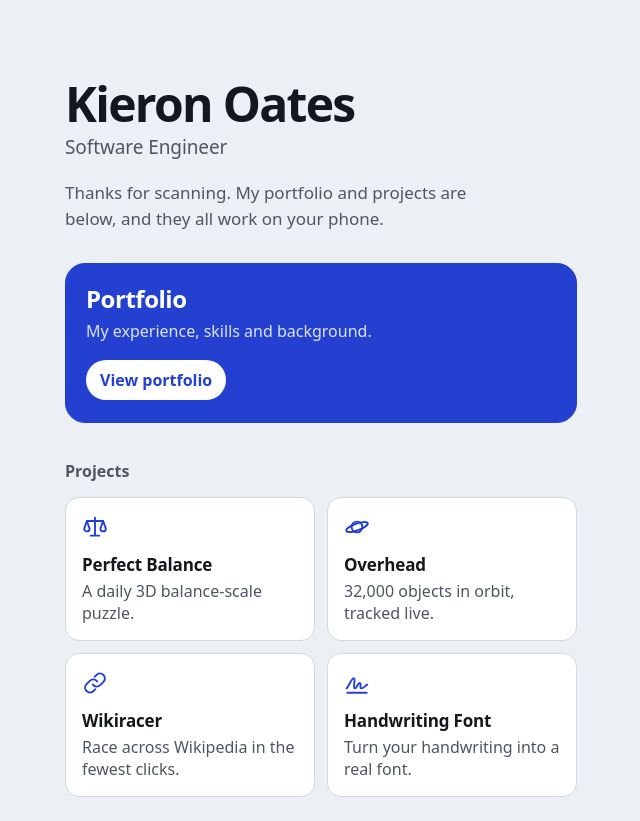
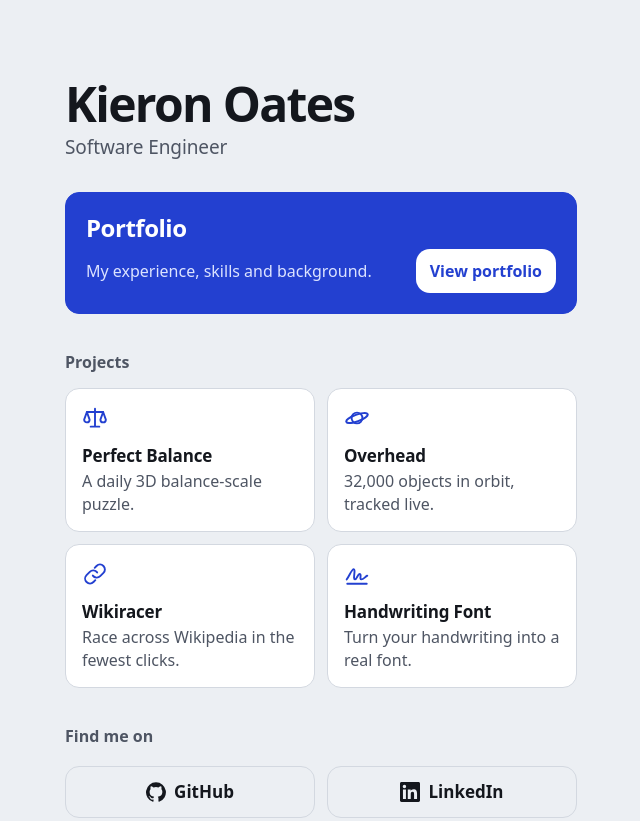
Before and after one commit to roff-dev/qr-site, a plain HTML site: page public/index.html in a window 1280 px wide. Shown: the top 821 px of the page, without its empty margins (319-959 px from the left). Drawn offline with Linux system fonts and the light colour scheme.

Commit message:
Add live URL meta and sitemap, tidy portfolio card
Adds canonical, og:url and og:image tags, sitemap.xml and the robots.txt
sitemap line. Removes the intro line, puts the portfolio button beside its
description, and gives every button the same 14px radius as the cards.

```diff
--- a/public/index.html
+++ b/public/index.html
@@ -10,7 +10,14 @@
 <link rel="icon" href="/favicon.svg" type="image/svg+xml">
 <link rel="icon" href="/favicon-32.png" type="image/png" sizes="32x32">
 <link rel="apple-touch-icon" href="/apple-touch-icon.png">
+<link rel="canonical" href="https://qr-site.kieronoates.workers.dev/">
 <meta property="og:type" content="website">
+<meta property="og:url" content="https://qr-site.kieronoates.workers.dev/">
+<meta property="og:image" content="https://qr-site.kieronoates.workers.dev/og.png">
+<meta property="og:image:width" content="1200">
+<meta property="og:image:height" content="630">
+<meta property="og:image:alt" content="Kieron Oates, Software Engineer. Portfolio, Perfect Balance, Overhead, Wikiracer and Handwriting Font.">
+<meta name="twitter:image" content="https://qr-site.kieronoates.workers.dev/og.png">
 <meta property="og:title" content="Kieron Oates – Software Engineer">
 <meta property="og:description" content="My portfolio and the projects I've built, all ready to try on your phone.">
 <meta property="og:locale" content="en_GB">
@@ -28,6 +35,7 @@
   --accent-ink: #FFFFFF;
   --accent-soft: #DCE3FF;
   --press: #F2F4FF;
+  --radius: 14px;
   --gutter: max(1rem, env(safe-area-inset-left), env(safe-area-inset-right));
   color-scheme: light;
 }
@@ -50,6 +58,7 @@ main {
 }
 
 /* Header */
+header { margin-bottom: 2rem; }
 h1 {
   margin: 0;
   font-size: clamp(2.25rem, 9vw + 0.25rem, 3rem);
@@ -70,12 +79,6 @@ h1 .role {
   position: absolute; width: 1px; height: 1px; overflow: hidden;
   clip-path: inset(50%); white-space: nowrap;
 }
-.intro {
-  margin: 1.25rem 0 2rem;
-  max-width: 26rem;
-  color: var(--muted);
-}
-
 /* Links */
 .links { display: grid; gap: 0.75rem; }
 a { color: inherit; text-decoration: none; }
@@ -86,7 +89,7 @@ a { color: inherit; text-decoration: none; }
   padding: 1rem;
   background: var(--surface);
   border: 1px solid var(--line);
-  border-radius: 14px;
+  border-radius: var(--radius);
   transition: transform 120ms ease-out, background-color 120ms ease-out, border-color 120ms ease-out;
 }
 .card:active { transform: scale(0.98); background: var(--press); border-color: var(--accent); }
@@ -95,25 +98,32 @@ a { color: inherit; text-decoration: none; }
 .card .desc { margin-top: 0.25rem; color: var(--muted); font-size: 1rem; line-height: 1.4; }
 
 .portfolio {
-  padding: 1.25rem 1.25rem 1.375rem;
+  display: grid;
+  grid-template-columns: 1fr auto;
+  column-gap: 1rem;
+  align-items: center;
+  padding: 1.25rem;
   background: var(--accent);
   border-color: var(--accent);
-  border-radius: 20px;
   color: var(--accent-ink);
 }
-.portfolio .name { font-size: 1.5rem; letter-spacing: -0.02em; }
+.portfolio .name { grid-column: 1 / -1; font-size: 1.5rem; letter-spacing: -0.02em; }
 .portfolio .desc { color: var(--accent-soft); margin-top: 0.375rem; }
 .portfolio .go {
-  align-self: flex-start;
-  margin-top: 1.125rem;
-  padding: 0.5rem 0.875rem;
-  border-radius: 999px;
+  margin-top: 0.375rem;
+  padding: 0.625rem 0.875rem;
+  border-radius: var(--radius);
+  white-space: nowrap;
   background: var(--accent-ink);
   color: var(--accent);
   font-size: 1rem;
   font-weight: 650;
 }
 .portfolio:active { background: #1C34AE; border-color: #1C34AE; }
+@media (max-width: 359px) {
+  .portfolio { grid-template-columns: 1fr; }
+  .portfolio .go { justify-self: start; margin-top: 1rem; }
+}
 
 .projects { display: grid; grid-template-columns: 1fr 1fr; gap: 0.75rem; }
 
@@ -139,7 +149,7 @@ h2 {
   min-height: 52px;
   padding: 0 1rem;
   border: 1px solid var(--line);
-  border-radius: 999px;
+  border-radius: var(--radius);
   font-weight: 600;
   transition: transform 120ms ease-out, background-color 120ms ease-out, border-color 120ms ease-out;
 }
@@ -166,7 +176,6 @@ a:focus-visible { outline: 3px solid var(--accent); outline-offset: 3px; }
 <main>
   <header>
     <h1>Kieron Oates<span class="sr-only"> – </span><span class="role">Software Engineer</span></h1>
-    <p class="intro">Thanks for scanning. My portfolio and projects are below, and they all work on your phone.</p>
   </header>
 
   <nav class="links" aria-label="My work">
--- a/public/robots.txt
+++ b/public/robots.txt
@@ -1,2 +1,4 @@
 User-agent: *
 Allow: /
+
+Sitemap: https://qr-site.kieronoates.workers.dev/sitemap.xml
--- /dev/null
+++ b/public/sitemap.xml
@@ -0,0 +1,6 @@
+<?xml version="1.0" encoding="UTF-8"?>
+<urlset xmlns="http://www.sitemaps.org/schemas/sitemap/0.9">
+  <url>
+    <loc>https://qr-site.kieronoates.workers.dev/</loc>
+  </url>
+</urlset>
```
Also changed, not shown: public/404.html (+1 -1 lines), tests/check.mjs (+1 -1 lines), tests/generate-images.mjs (+2 -2 lines), public/og.png.
